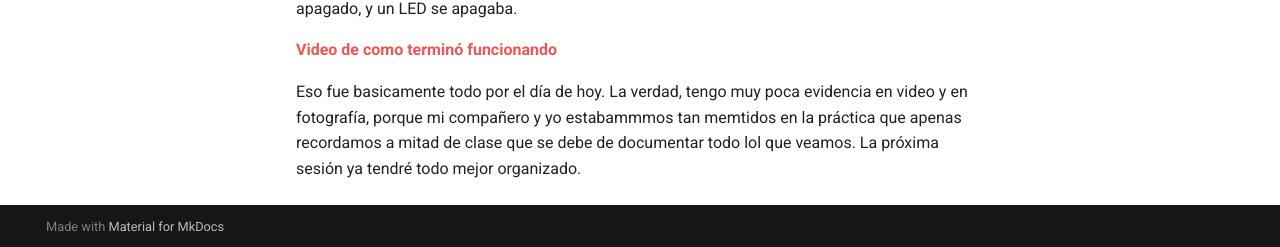
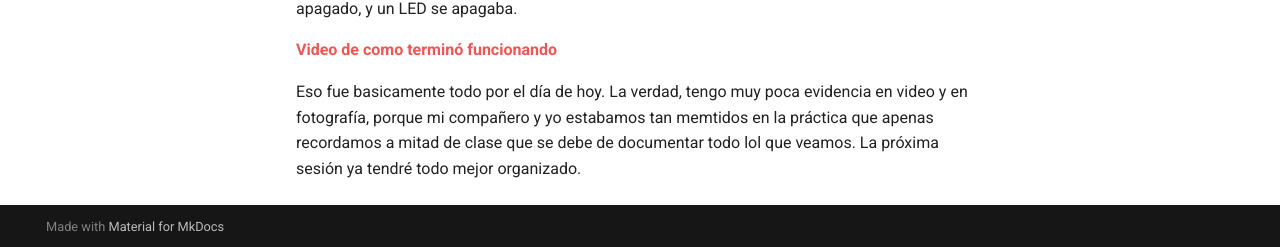
Before and after one commit to GaelMolletes/Bit-cora-de-Mecatr-nica, an MkDocs documentation site: the page built from docs/Primer Parcial/Sesión 3.md, in a window 1280 px wide and 900 px high, scrolled down 1742 px. Shown: the part 650-897 px from the top of the window. Built offline with MkDocs 1.6.1 and Material for MkDocs 9.7.7, drawn with Linux system fonts in a browser that asks for light colours.

Commit message:
Toda la sesión 3, al igual que unos cambios de tipografia en la 1 y 2

```diff
--- a/docs/Primer Parcial/Sesión 3.md
+++ b/docs/Primer Parcial/Sesión 3.md
@@ -5,6 +5,8 @@
 Como todo buen ingeniero, Oliver nos dio unas protoboards, leds y resistencias para hacer nuestro primer blinker jaja. Mi compañero Andrés y yo hicimos el blinker bastante rápido, con un intervalo de 500ms, (5 segundos). Luego, le agregamos otro led para que intercalara el parpadeo con el anterior, haciendo que uno estuviera encendido y el otro no, como sirena de policía.
 
 ![Diagrama del sistema](../recursos/imgs/Blinker.jpeg)
+
+
 
 
 **Hay que aclarar que nosotros no subimos el codigo a un arduino UNO normal, que es el mas común, si no, que lo subimos a una version llamada ESP 32, uno que yo nunca había usado antes, pero considero que es mejor que el arduino normal, pues tiene ya batería integrada, conexión a Bluetooth e internet, y llo mas importante en mi opinión, es mucho más pequeño, al igual que se puede insertar en una protoboard.**
@@ -18,6 +20,6 @@
 ### Monitor Serial Bluetooth
 Por último, debimos hacer la práctica del momnitor serial pero esta vez usando el celular. Gracias al arduino ESP 32, podemos hacer que el monitor serial se conecte esta vez al celular via Blueetoth, y mandar señales desde ahí, por lo que la práctica ahora se trato de lograr hacer que, desde el celular mandabas la señalm de encendido, y un LED se encendía, madnabas la señla de apagado, y un LED se apagaba.
 
-**[Video de como terminó funcionando](https://youtu.be/UsT4oZyKR9M?si=vtt0DOX0-TxXR8Vc)**
+**[Video de como terminó funcionando](https://youtube.com/shorts/SqflYt2NLWU?si=gSgfeWqXUEN6f58n)**
 
-Eso fue basicamente todo por el día de hoy. La verdad, tengo muy poca evidencia en video y en fotografía, porque mi compañero y yo estabammmos tan memtidos en la práctica que apenas recordamos a mitad de clase que se debe de documentar todo lol que veamos. La próxima sesión ya tendré todo mejor organizado.
+Eso fue basicamente todo por el día de hoy. La verdad, tengo muy poca evidencia en video y en fotografía, porque mi compañero y yo estabamos tan memtidos en la práctica que apenas recordamos a mitad de clase que se debe de documentar todo lol que veamos. La próxima sesión ya tendré todo mejor organizado.
```
Also changed, not shown: docs/Primer Parcial/Sesión 2.md (+2 -0 lines).
